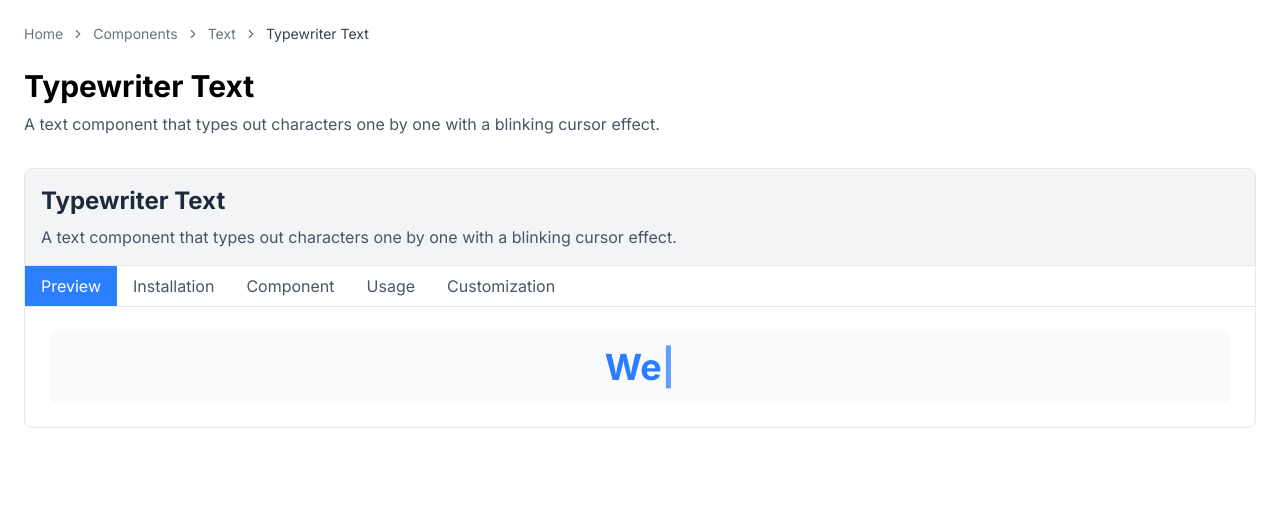
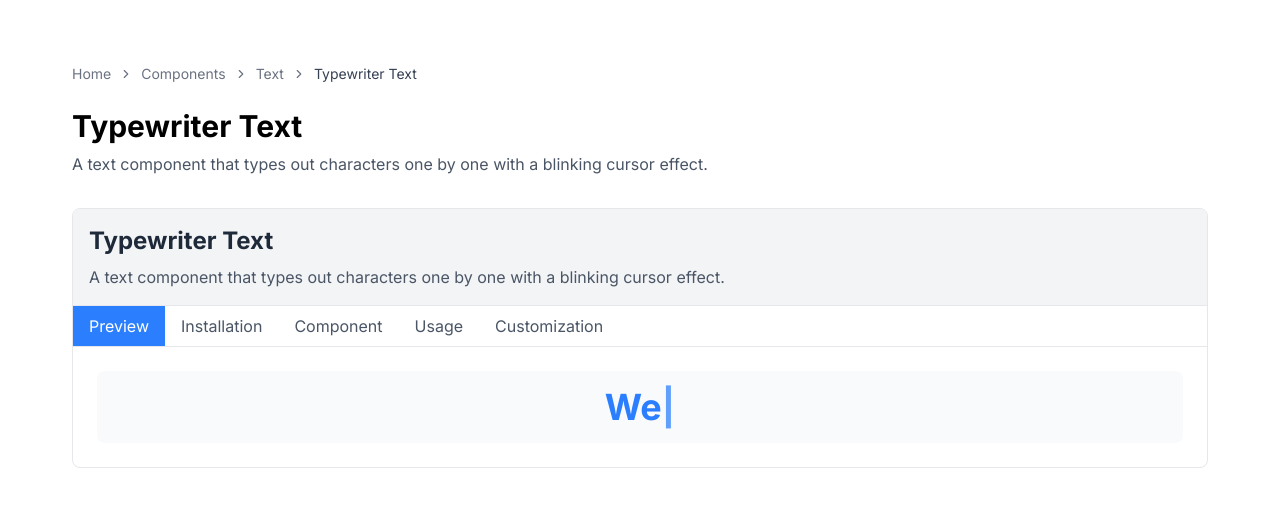
Before and after one commit to 777sanket/KineticUI, a Next.js app: page /components/text/typewriter in a window 1280 px wide. Shown: the top 506 px of the page. Built offline with nearby package versions, Linux system fonts and the light colour scheme.

Commit message:
added prop Error 4

```diff
--- a/src/app/components/[categoryId]/[componentId]/page.tsx
+++ b/src/app/components/[categoryId]/[componentId]/page.tsx
@@ -49,15 +49,19 @@ export async function generateMetadata({
   };
 }
 
-export default function ComponentPage({
-  params,
-}: {
-  params: { categoryId: string; componentId: string };
-}) {
+interface PageProps {
+  params: {
+    categoryId: string;
+    componentId: string;
+  };
+}
+
+export default function ComponentPage({ params }: PageProps) {
+  const { categoryId, componentId } = params;
+
   return (
-    <ComponentDetailPage
-      categoryId={params.categoryId}
-      componentId={params.componentId}
-    />
+    <div className="px-4 md:px-12 py-10">
+      <ComponentDetailPage categoryId={categoryId} componentId={componentId} />
+    </div>
   );
 }
```
